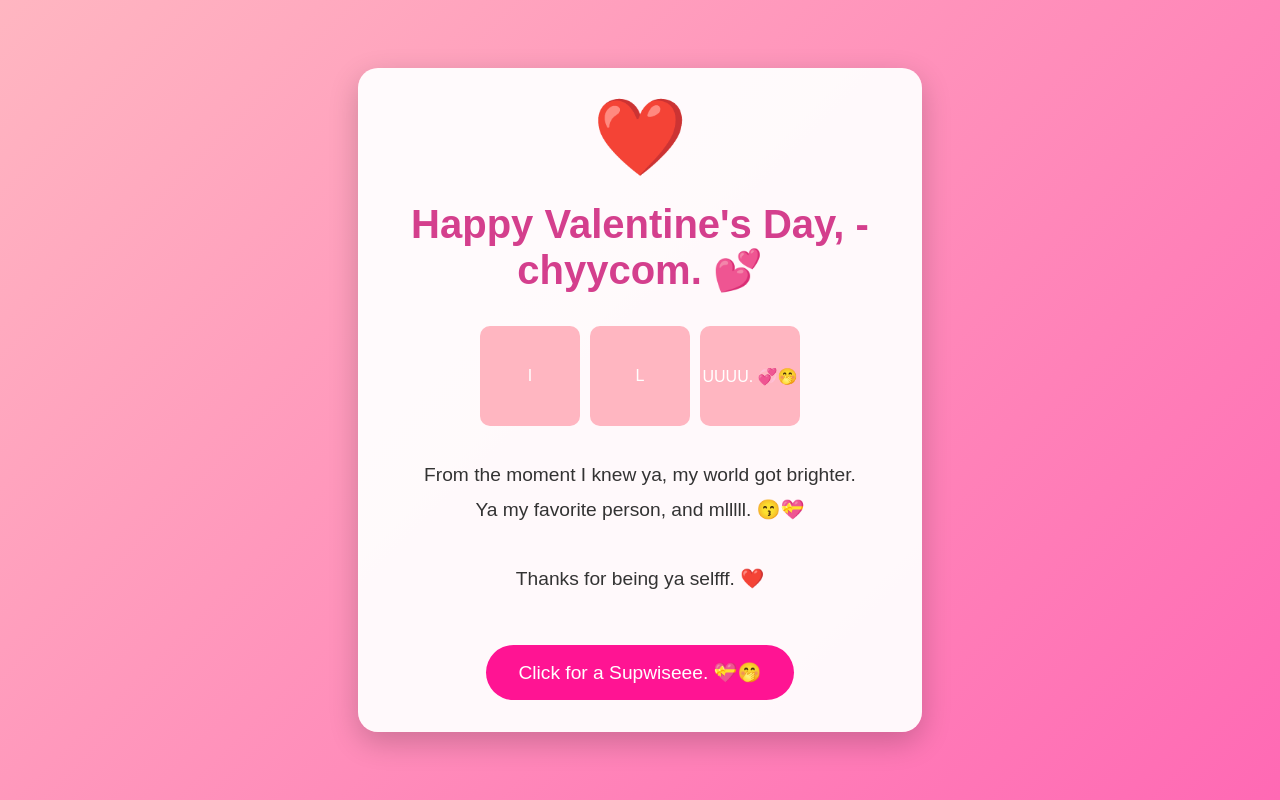
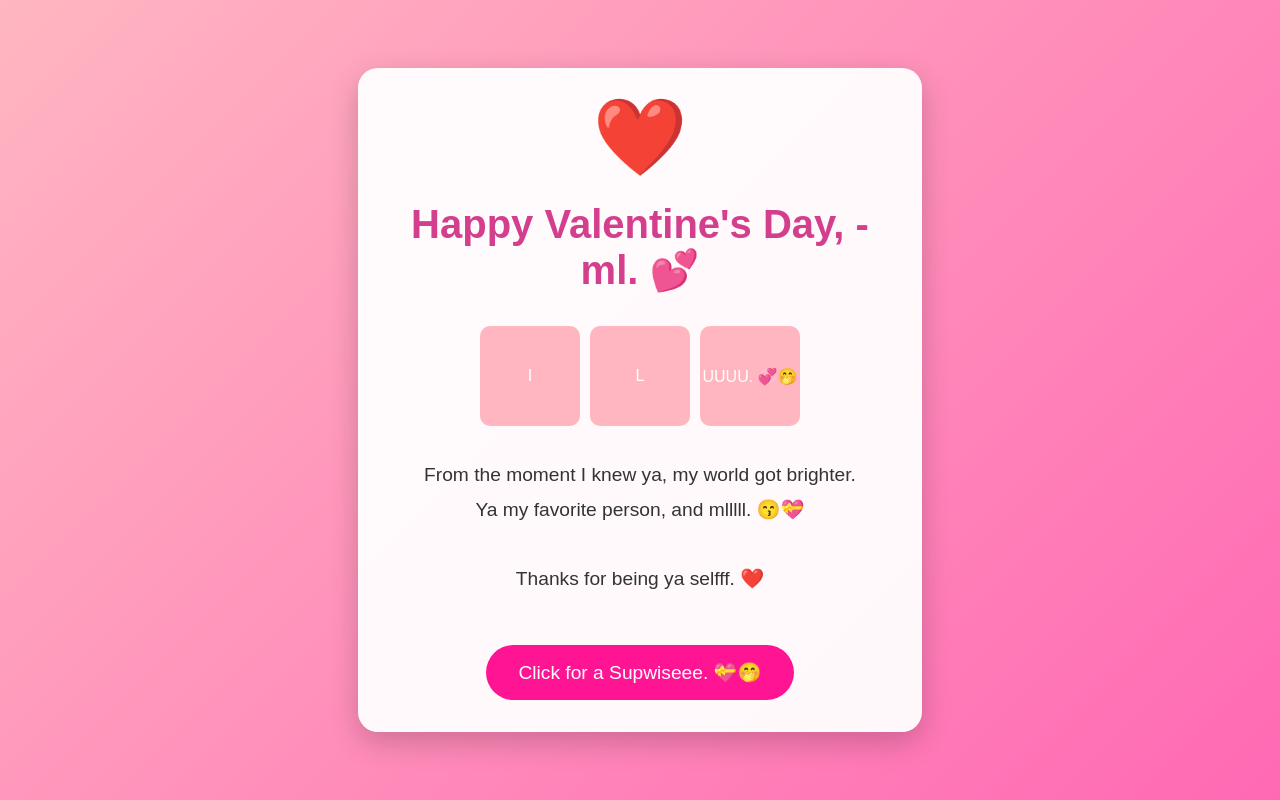
Before and after one commit to Omola12/ml-, a plain HTML site: page index.html in a window 1280 px wide. Drawn offline with Linux system fonts and the light colour scheme.

Commit message:
Update Valentine's Day greeting in index.html

```diff
--- a/index.html
+++ b/index.html
@@ -84,7 +84,7 @@
 <body>
     <div class="card">
         <div class="heart">❤️</div>
-        <h1>Happy Valentine's Day, -chyycom. 💕</h1>
+        <h1>Happy Valentine's Day, -ml. 💕</h1>
 
         <div class="photos">
             <div class="photo-placeholder">I</div>
```
